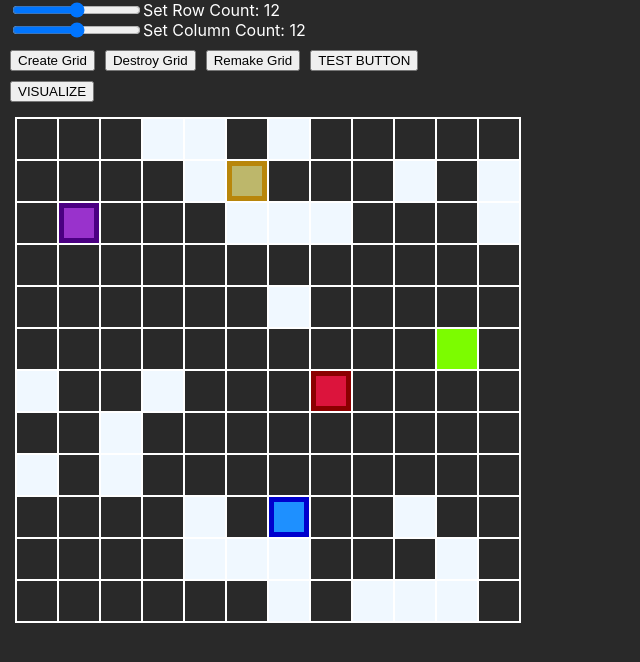
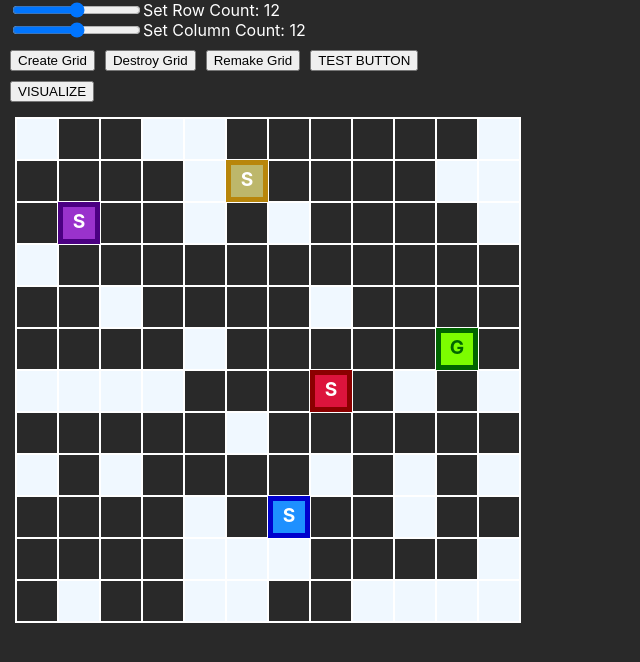
Before and after one commit to vik-ma/pathfinding-race, a React (Create React App) app: page / in a window 1280 px wide. Shown: the top 662 px of the page, without its empty margins (0-640 px from the left). Built offline with nearby package versions, Linux system fonts and the light colour scheme.

Commit message:
Tweaked CSS

```diff
--- a/src/App.css
+++ b/src/App.css
@@ -33,7 +33,9 @@ body {
     margin: 0px;
     font-weight: bold;
     text-align: center;
-    /* color : black !important; */
+    font-size: larger;
+    line-height: 36px;
+    color:white;
 }
 
 .node-wall {
@@ -42,24 +44,35 @@ body {
 
 .node-goal {
     background-image: conic-gradient(lawngreen 0deg 360deg) !important;
-    color:darkgreen;
-
+    border: 1px solid darkgreen !important;
+    box-shadow: inset 0 0 0 4px darkgreen;
+    color:darkgreen !important;
 }
 
+
+
 .node-start-1 {
-    box-shadow: inset 0 0 0 5px darkred !important;
+    box-shadow: inset 0 0 0 4px darkred !important;
+    border: 1px solid darkred !important;
+    /* color: darkred; */
 }
 
 .node-start-2 {
-    box-shadow: inset 0 0 0 5px mediumblue !important;
+    box-shadow: inset 0 0 0 4px mediumblue !important;
+    border: 1px solid mediumblue !important;
+    /* color: mediumblue; */
 }
 
 .node-start-3 {
-    box-shadow: inset 0 0 0 5px darkgoldenrod !important;
+    box-shadow: inset 0 0 0 4px darkgoldenrod !important;
+    border: 1px solid darkgoldenrod !important;
+    /* color: darkgoldenrod; */
 }
 
 .node-start-4 {
-    box-shadow: inset 0 0 0 5px indigo !important;
+    box-shadow: inset 0 0 0 4px indigo !important;
+    border: 1px solid indigo !important;
+    /* color:indigo; */
 }
 
 .node-visited-1 {
@@ -79,23 +92,23 @@ body {
 }
 
 .node-winner-1 {
-    box-shadow: inset 0 0 0 5px darkred;
+    box-shadow: inset 0 0 0 4px darkred;
 }
 
 .node-winner-2 {
-    box-shadow: inset 0 0 0 5px mediumblue;
+    box-shadow: inset 0 0 0 4px mediumblue;
 }
 
 .node-winner-3 {
-    box-shadow: inset 0 0 0 5px darkgoldenrod;
+    box-shadow: inset 0 0 0 4px darkgoldenrod;
 }
 
 .node-winner-4 {
-    box-shadow: inset 0 0 0 5px indigo;
+    box-shadow: inset 0 0 0 4px indigo;
 }
 
 .node-winner-tie {
-    box-shadow: inset 0 0 0 5px silver;
+    box-shadow: inset 0 0 0 4px black;
 }
 
 @keyframes current-anim {
--- a/src/PathfindingVisualizer/GridGenerator.js
+++ b/src/PathfindingVisualizer/GridGenerator.js
@@ -55,7 +55,7 @@ export const GridGenerator = () => {
   const createGrid = () => {
     let gridsForAllStartNodes = [];
 
-    const wallDensity = Math.floor(rowCount * colCount * 0.2);
+    const wallDensity = Math.floor(rowCount * colCount * 0.3);
 
     const walls = new Set();
 
--- a/src/PathfindingVisualizer/Node.js
+++ b/src/PathfindingVisualizer/Node.js
@@ -21,21 +21,17 @@ export const Node = ({
     : isWall
     ? "node-wall"
     : "";
-  const gridText = isStartNode1
-    ? "S C"
-    : isStartNode2
-    ? "S B"
-    : isStartNode3
-    ? "S K"
-    : isStartNode4
-    ? "S O"
-    : isGoalNode
-    ? "G"
-    : "";
+  const gridText =
+    isStartNode1 || isStartNode2 || isStartNode3 || isStartNode4
+      ? "S"
+      : isGoalNode
+      ? "G"
+      : // : `${row},${col}`;
+        "";
   return (
     <div className={`node ${nodeValues}`} id={`node-${row}-${col}`}>
       {/* {row},{col} */}
-      {/* {gridText} */}
+      {gridText}
     </div>
   );
 };
```
